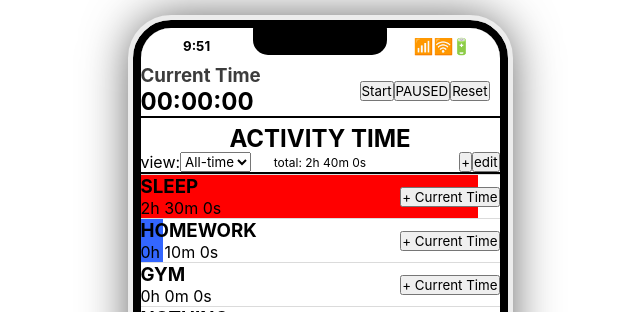
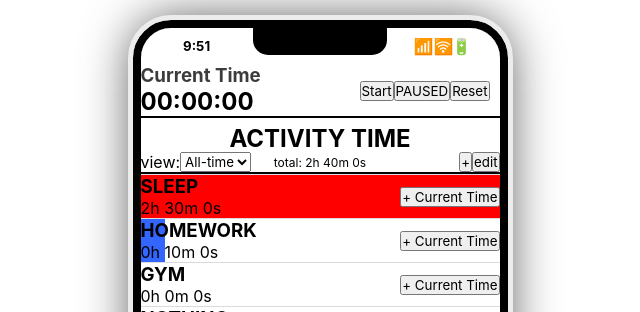
Before and after one commit to Mxke-N/react-day-tracker, a React (Vite) app: page / in a window 1280 px wide. Shown: the top 312 px of the page, without its empty margins (320-960 px from the left). Built offline with nearby package versions, Linux system fonts and the light colour scheme.

Commit message:
change bars to calculate with max time instead of total

```diff
--- a/src/components/ActivityList.jsx
+++ b/src/components/ActivityList.jsx
@@ -5,9 +5,11 @@ import ActivityListItem from "./ActivityListItem.jsx";
 function ActivityList() {
   const { activities, view } = useActivity();
   const [totalTime, setTotalTime] = useState(0);
+  const [maxTime, setMaxTime] = useState(0);
 
   useEffect(() => {
     setTotalTime(activities.reduce((acc, activity) => acc + activity[`${view}Time`], 0));
+    setMaxTime(activities.reduce((acc, activity) => Math.max(acc, activity[`${view}Time`]), 0));
   }, [activities, view]);
 
   const sortedActivities = [...activities].sort((a, b) => b[`${view}Time`] - a[`${view}Time`]);
@@ -20,6 +22,7 @@ function ActivityList() {
           key={activity.id}
           activity={activity}
           totalTime={totalTime}
+          maxTime={maxTime}
         />
       ))}
     </div>
--- a/src/components/ActivityListItem.jsx
+++ b/src/components/ActivityListItem.jsx
@@ -1,7 +1,7 @@
 import React, { useState, useEffect } from "react";
 import { useActivity } from "../contexts/ActivityContext.jsx";
 
-function ActivityListItem({ activity, totalTime }) {
+function ActivityListItem({ activity, totalTime, maxTime }) {
   const { option, updateActivityName, addTimeToActivity, deleteActivity, resetActivityTime, updateActivityColor, view } = useActivity();
   const [activityName, setActivityName] = useState(activity.name);
   const [activityColor, setActivityColor] = useState(activity.color);
@@ -81,7 +81,7 @@ function ActivityListItem({ activity, totalTime }) {
 
   function calculateBarWidth() {
     const viewTime = activity[`${view}Time`];
-    const widthPercentage = (viewTime / totalTime) * 100;
+    const widthPercentage = (viewTime / maxTime) * 100;
     return Math.min(widthPercentage, 100);
   }
 
```
